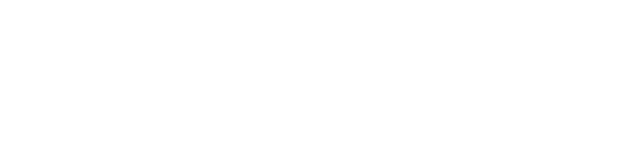
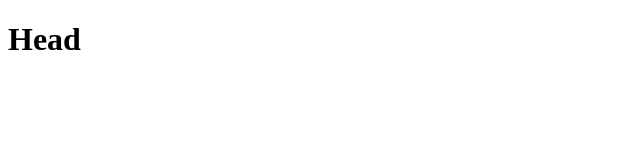
Before and after one commit to IFA-01/gitLesson, a plain HTML site: page index.html in a window 1280 px wide. Shown: the whole page, without its empty margins (0-640 px from the left). Drawn offline with Linux system fonts and the light colour scheme.

Commit message:
fix: add h1

```diff
--- a/index.html
+++ b/index.html
@@ -6,6 +6,6 @@
     <title>gitLesson</title>
 </head>
 <body>
-
+    <h1>Head</h1>
 </body>
 </html>
```
